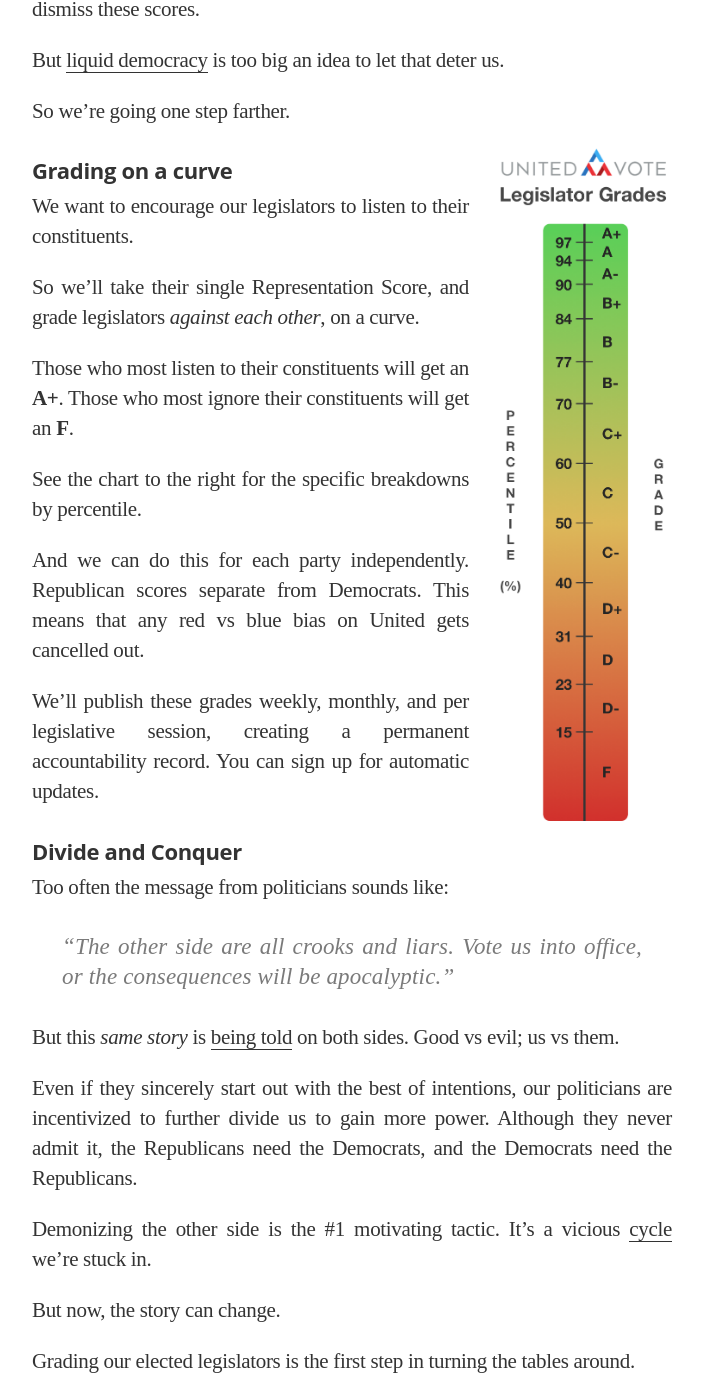
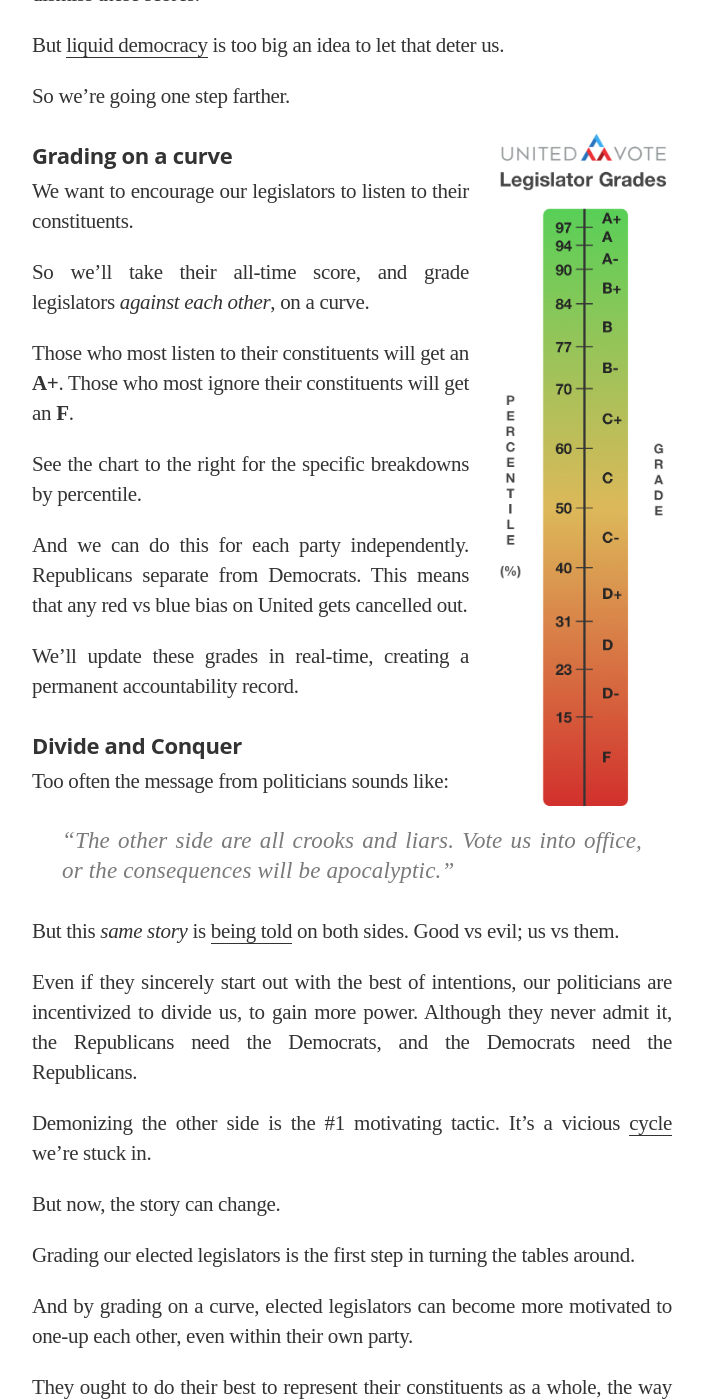
Before and after one commit to voteliquid/blog, a Jekyll site: the page built from _posts/2017-12-08-give-your-rep-an-f-introducing-united-legislator-grades.md, in a window 1280 px wide and 1400 px high, scrolled down 2577 px. Shown: the whole window, without its empty margins (288-992 px from the left). Built offline with Jekyll 4.4.1, drawn with Linux system fonts in a browser that asks for light colours; nearby versions of some CDN libraries; some web fonts are replaced; some of the changed text lies outside the part shown.

Commit message:
Tweak 'Introducing Grades' for new grading model

```diff
--- a/_posts/2017-12-08-give-your-rep-an-f-introducing-united-legislator-grades.md
+++ b/_posts/2017-12-08-give-your-rep-an-f-introducing-united-legislator-grades.md
@@ -44,13 +42,15 @@
 
 We want to make it easy for everyone to know how well their elected legislators are representing their constituents.
 
-Per bill scores is a good start, but we want something even easier for the typical busy American.
+Per bill counts is a good start, but we want something even easier for the typical busy American.
 
-So we'll combine all the bills together into a single Representation Score for each legislator.
+So we'll combine all the bills together into a single score for each legislator.
 
-For example: "**This past month, your representative voted with their constituents 74% of the time.**"
+For example: "**This legislator votes with their constituents 74% of the time.**"
 
-We're using the same formula as above, but adding up **all** the legislators' votes with & against their district, across all bills.
+![](/assets/article_images/2017-12-08-give-your-rep-an-f-introducing-united-legislator-grades/score-formula.png)
+
+We're adding up **all** the legislators' votes with & against their district, across all bills.
 
 Bills that get more votes from constituents are automatically weighted greater than those that attract less attention.
 
@@ -86,15 +86,15 @@
 
 We want to encourage our legislators to listen to their constituents.
 
-So we'll take their single Representation Score, and grade legislators *against each other*, on a curve.
+So we'll take their all-time score, and grade legislators *against each other*, on a curve.
 
 Those who most listen to their constituents will get an **A+**. Those who most ignore their constituents will get an **F**.
 
 See the chart to the right for the specific breakdowns by percentile.
 
-And we can do this for each party independently. Republican scores separate from Democrats. This means that any red vs blue bias on United gets cancelled out.
+And we can do this for each party independently. Republicans separate from Democrats. This means that any red vs blue bias on United gets cancelled out.
 
-We'll publish these grades weekly, monthly, and per legislative session, creating a permanent accountability record. You can sign up for automatic updates.
+We'll update these grades in real-time, creating a permanent accountability record.
 
 #### Divide and Conquer
 
@@ -104,7 +104,7 @@
 
 But this *same story* is [being told](https://www.quora.com/What-is-the-difference-between-a-liberal-and-a-conservative/answer/Samantha-Bean-7?srid=tOBx) on both sides. Good vs evil; us vs them.
 
-Even if they sincerely start out with the best of intentions, our politicians are incentivized to further divide us to gain more power. Although they never admit it, the Republicans need the Democrats, and the Democrats need the Republicans.
+Even if they sincerely start out with the best of intentions, our politicians are incentivized to divide us, to gain more power. Although they never admit it, the Republicans need the Democrats, and the Democrats need the Republicans.
 
 Demonizing the other side is the #1 motivating tactic. It’s a vicious [cycle](/assets/article_images/2017-11-06-announcing-united-vote/polarization-over-time.png) we’re stuck in.
 
```
Also changed, not shown: other parts of _posts/2017-12-08-give-your-rep-an-f-introducing-united-legislator-grades.md (+6 -8 lines), assets/article_images/2017-12-08-give-your-rep-an-f-introducing-united-legislator-grades/example-voting-record-score-2.png (added).
